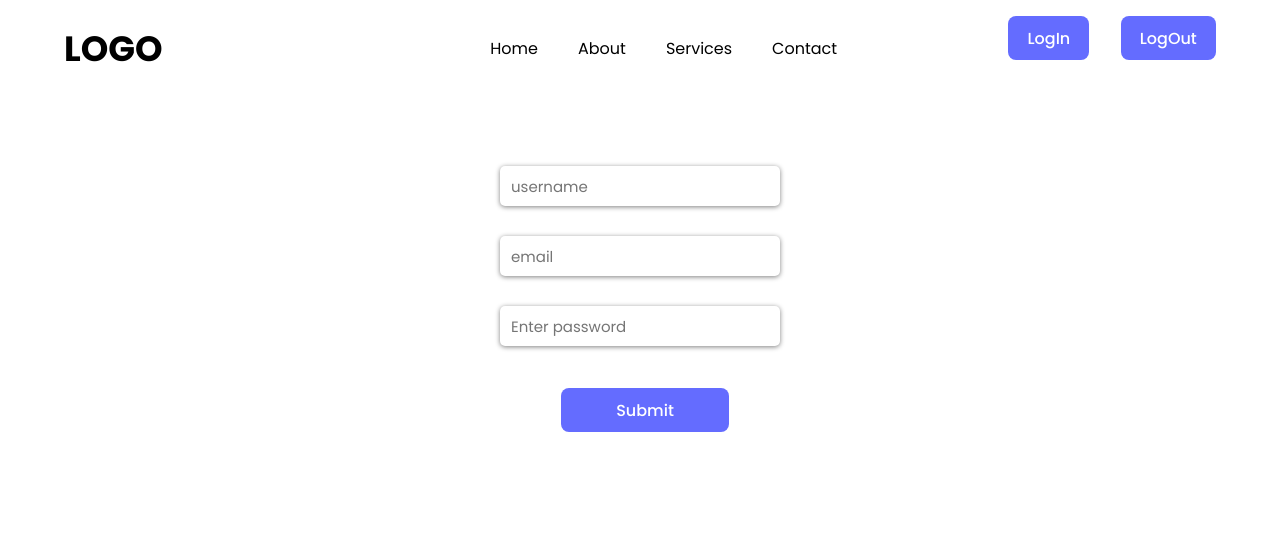
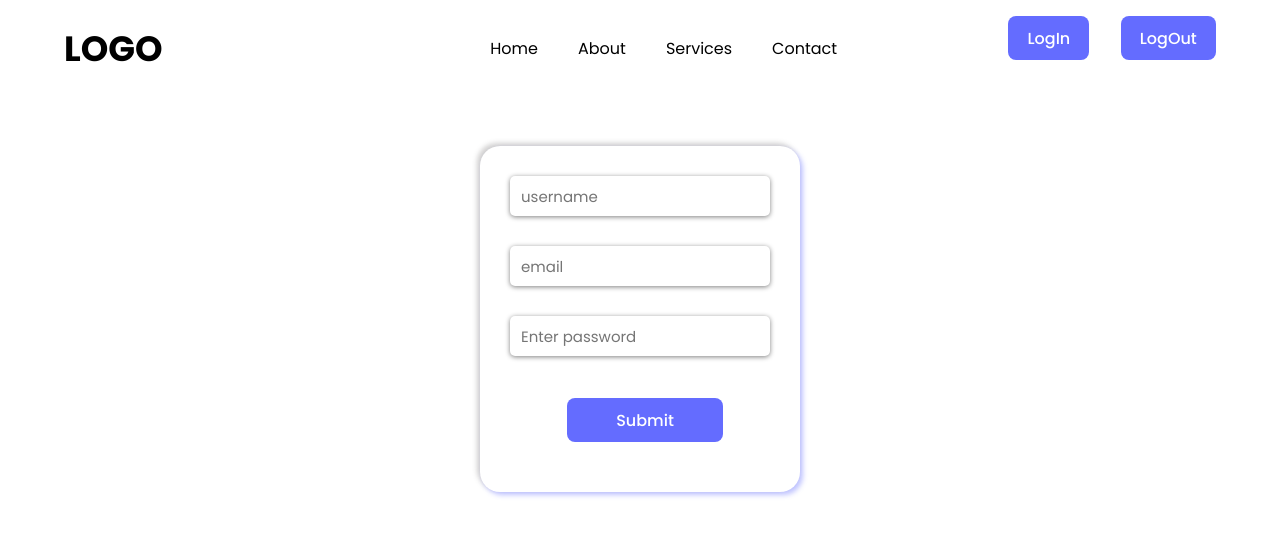
Before and after one commit to TajjDev/formRoutesProject, a React (Vite) app: page /login in a window 1280 px wide. Shown: the top 536 px of the page. Built offline with nearby package versions, Linux system fonts and the light colour scheme.

Commit message:
Update Login.css

```diff
--- a/src/Login.css
+++ b/src/Login.css
@@ -11,8 +11,9 @@
     width:25%;
     display: flex;
     flex-direction: column;
-    padding: 20px;
-    box-shadow: 0 3px 5px solid rgb(141, 34, 34);
+    padding: 30px;
+    box-shadow: 3px 3px 5px #646cff67,  -3px -3px 5px rgba(85, 83, 83, 0.272);
+    border-radius: 20px;
   }
   form button {
     margin-top: 12px;
@@ -31,9 +32,10 @@ input{
     padding-left: 10px;
     font-size: 15px;
     width:100%;
+    outline: none;
     margin-bottom: 20px;
     background: #fff;
-    outline: none;
+    /* border: none; */
     border: 1px solid transparent;
     border-radius: 5px;
     color: #646cff;
@@ -43,7 +45,6 @@ input{
     margin-left: 10px;
     border-radius: 8px;
     border: none;
-    color:#fff;
     padding: 0.6em 1.2em;
     font-size: 1em;
     font-weight: 500;
@@ -52,6 +53,7 @@ input{
     cursor: pointer;
     transition: border-color 0.25s;
     margin-bottom: 20px;
+    color: #fff;
   }
   button:focus,
   button:focus-visible {
```
